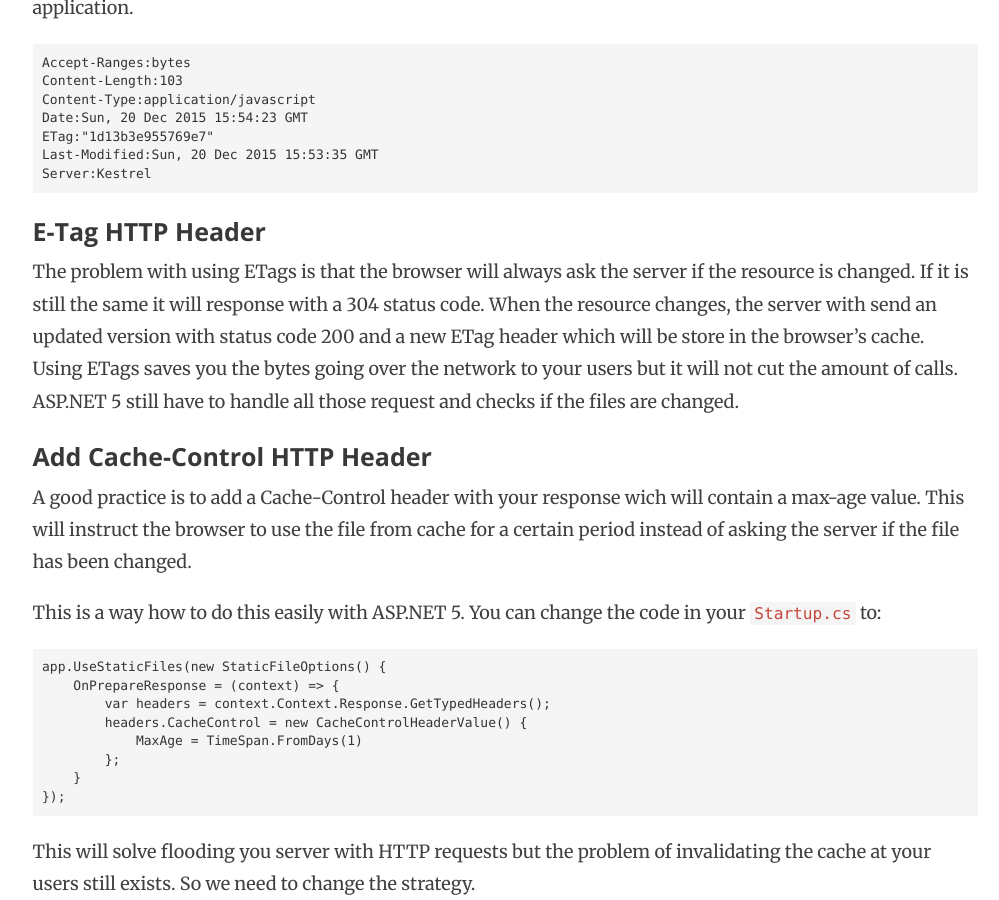
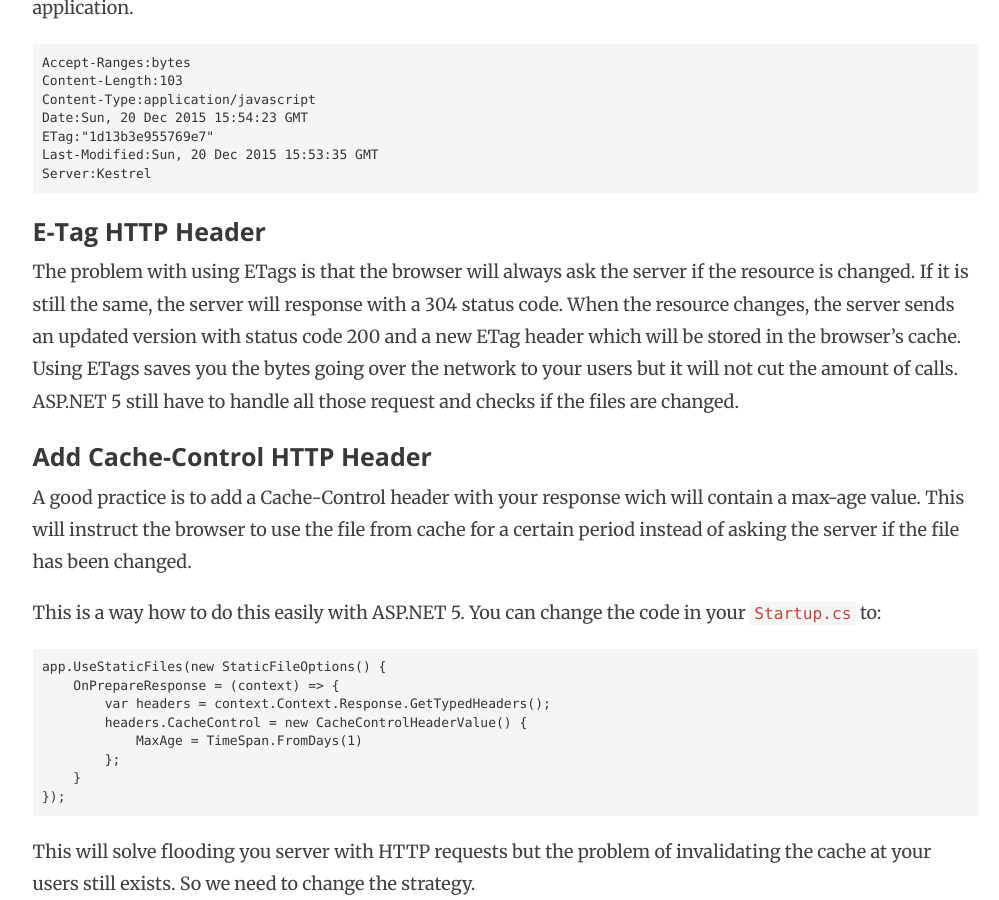
Before and after one commit to vlesierse/vlesierse.github.io, a Jekyll site: the page built from _posts/2015-12-20-cache-busting-using-aspnet5.md, in a window 1280 px wide and 900 px high, scrolled down 1554 px. Shown: the whole window, without its empty margins (135-1134 px from the left). Built offline with Jekyll 4.4.1, drawn with Linux system fonts in a browser that asks for light colours; Markdown is read by kramdown in place of the engine named in the settings; comment, search, counter and statistics services are not loaded.

Commit message:
Correcting some misstakes

````diff
--- a/_posts/2015-12-20-cache-busting-using-aspnet5.md
+++ b/_posts/2015-12-20-cache-busting-using-aspnet5.md
@@ -50,8 +50,8 @@ Server:Kestrel
 ```
 
 ### E-Tag HTTP Header
-The problem with using ETags is that the browser will always ask the server if the resource is changed. If it is still the same it will response with a 304 status code.
-When the resource changes, the server with send an updated version with status code 200 and a new ETag header which will be store in the browser's cache.
+The problem with using ETags is that the browser will always ask the server if the resource is changed. If it is still the same, the server will response with a 304 status code.
+When the resource changes, the server sends an updated version with status code 200 and a new ETag header which will be stored in the browser's cache.
 Using ETags saves you the bytes going over the network to your users but it will not cut the amount of calls. ASP.NET 5 still have to handle all those request and checks if the files are changed.
 
 ### Add Cache-Control HTTP Header
````
